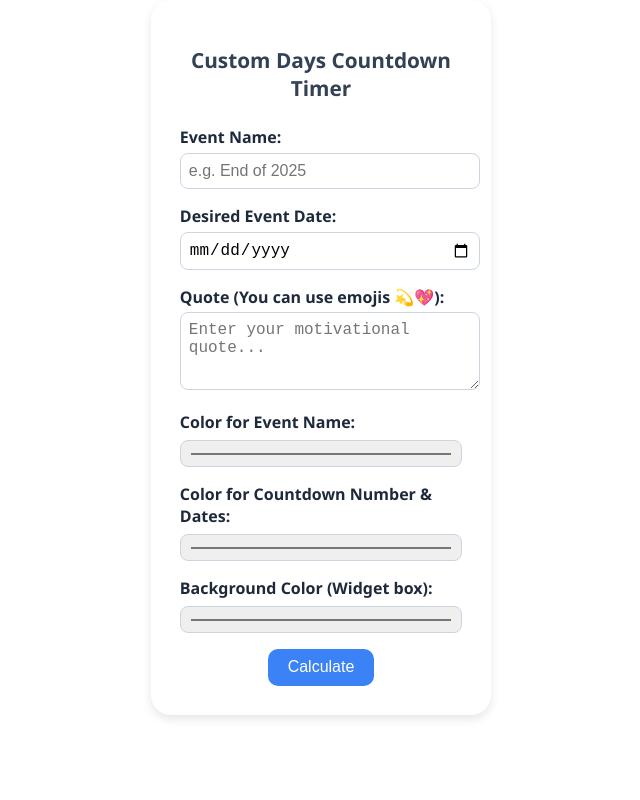
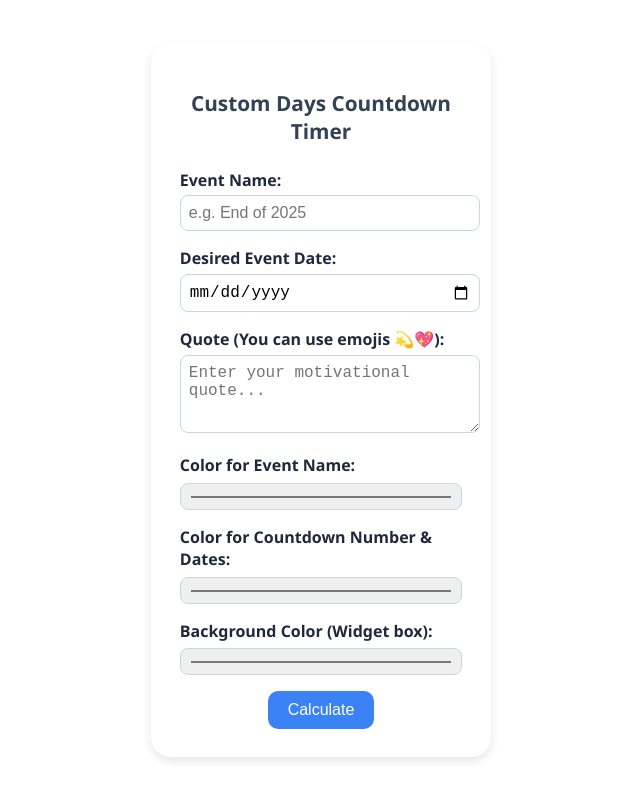
Before and after one commit to Ooufa/days-countdown, a plain HTML site: page index.html in a window 1280 px wide. Shown: the whole page, without its empty margins (319-959 px from the left). Drawn offline with Linux system fonts and the light colour scheme.

Commit message:
Update index.html

```diff
--- a/index.html
+++ b/index.html
@@ -5,10 +5,17 @@
   <meta name="viewport" content="width=device-width, initial-scale=1.0" />
   <title>Days Countdown</title>
   <style>
-    body {
+    html, body {
+      margin: 0;
+      padding: 0;
+      background: transparent;
+      display: flex;
+      justify-content: center;
+      align-items: center;
+      width: 100%;
+      height: 100%;
+      overflow: hidden;
       font-family: "Segoe UI", Tahoma, Geneva, Verdana, sans-serif;
-      margin: 0;
-      background: transparent; /* transparent page background for embeds */
       color: #1e293b;
     }
 
@@ -22,7 +29,6 @@
       transition: all 0.3s ease;
       position: relative;
       box-sizing: border-box;
-      margin: 0 auto;
     }
 
     .form-group {
@@ -197,7 +203,17 @@
       document.getElementById("setupForm").style.display = "none";
       document.getElementById("output").style.display = "block";
 
+      resizeForMiro();
       scheduleMidnightUpdate(settings);
+    }
+
+    function resizeForMiro() {
+      // Dynamically resize iframe height to match card height (for Miro)
+      const cardHeight = document.getElementById("countdownCard").scrollHeight + 20;
+      if (window.parent) {
+        window.parent.postMessage({ type: "resize", height: cardHeight }, "*");
+      }
+      document.body.style.height = cardHeight + "px";
     }
 
     function scheduleMidnightUpdate(settings) {
@@ -210,6 +226,7 @@
     function editForm() {
       document.getElementById("setupForm").style.display = "block";
       document.getElementById("output").style.display = "none";
+      resizeForMiro();
     }
 
     window.onload = () => {
@@ -223,6 +240,8 @@
         document.getElementById("countColor").value = settings.countColor;
         document.getElementById("bgColor").value = settings.bgColor;
         renderCountdown(settings);
+      } else {
+        resizeForMiro();
       }
     };
   </script>
```
